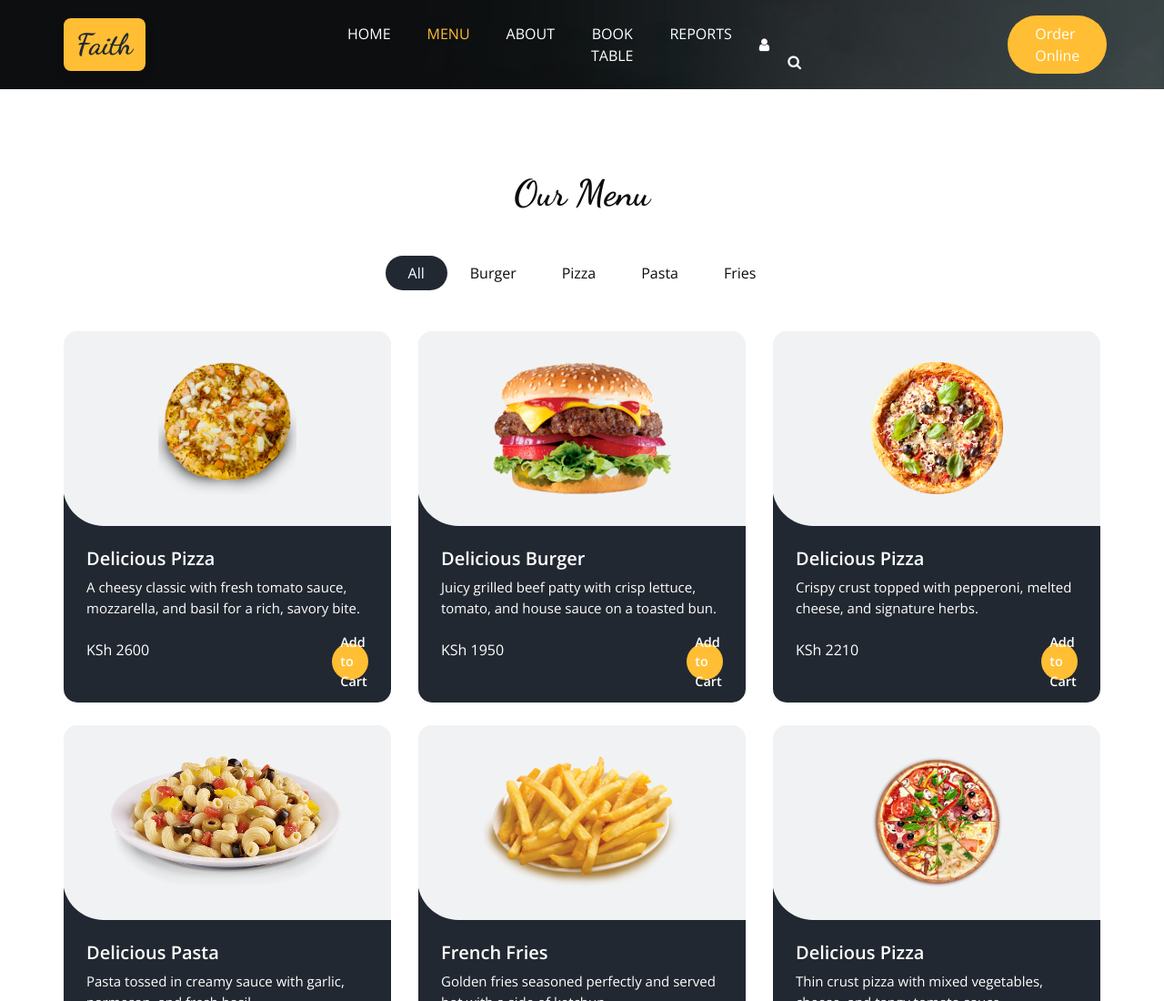
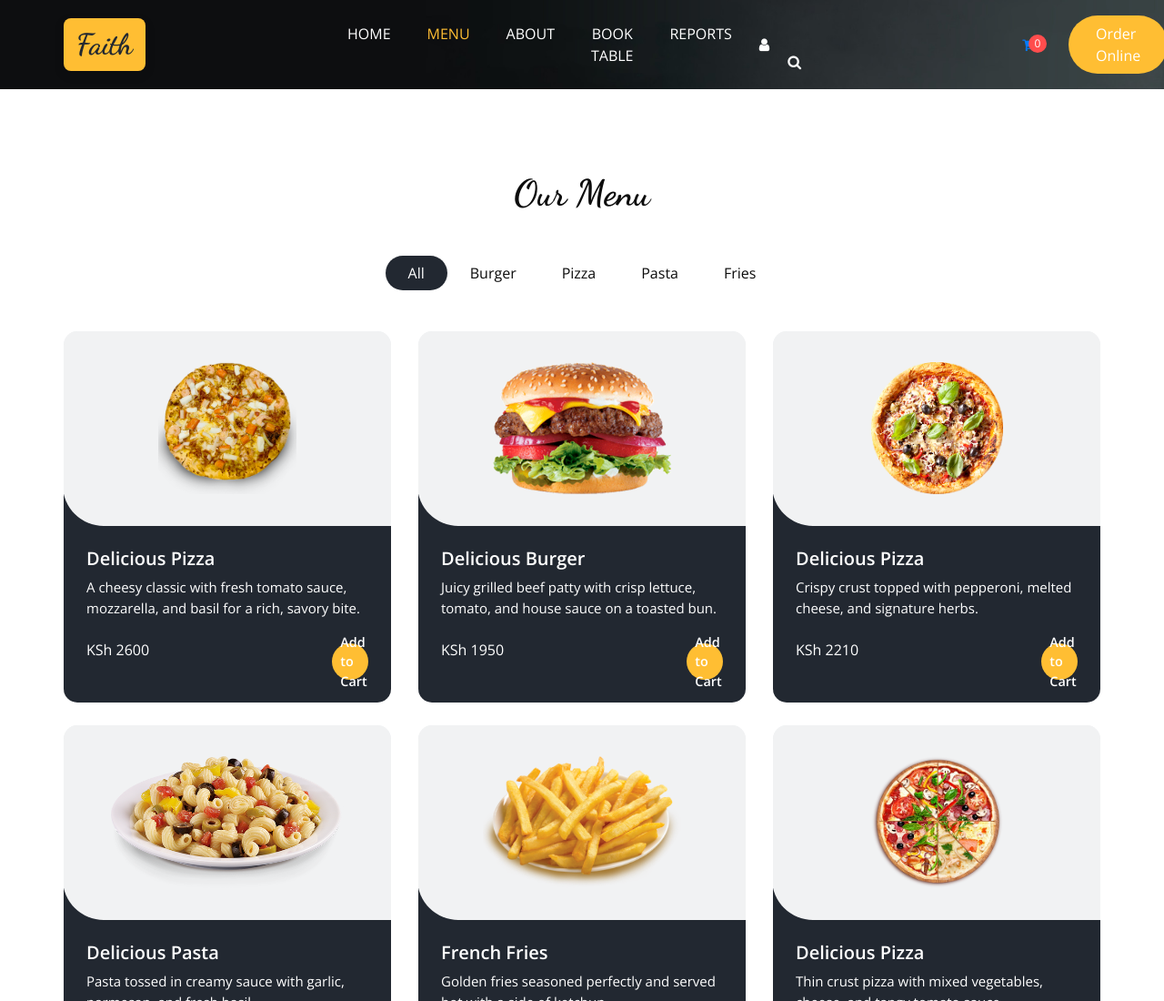
Before and after one commit to santos254-star/Faithresraunt.github.io, a plain HTML site: page menu.html in a window 1280 px wide. Shown: the top 1100 px of the page at 91% size. Drawn offline with nearby package versions, Linux system fonts and the light colour scheme; some packages are replaced by stand-ins of ours.

Commit message:
Add files via upload

```diff
--- a/menu.html
+++ b/menu.html
@@ -211,6 +211,10 @@
                   <i class="fa fa-search" aria-hidden="true"></i>
                 </button>
               </form>
+              <a href="#" id="cartToggle" class="cart_link nav-link">
+                <i class="fa fa-shopping-cart" aria-hidden="true"></i>
+                <span class="cart-count" id="cartCount">0</span>
+              </a>
               <a href="book.html" class="order_online">
                 Order Online
               </a>
@@ -1057,7 +1061,7 @@
   <!-- custom js -->
   <script src="js/custom.js"></script>
   <!-- Google Map -->
-  <script src="https://maps.googleapis.com/maps/api/js?=myMap">
+  <script src="https://maps.googleapis.com/maps/api/js?key=AIzaSyCh39n5U-4IoWpsVGUHWdqB6puEkhRLdmI&callback=myMap">
   </script>
   <!-- End Google Map -->
 
```
